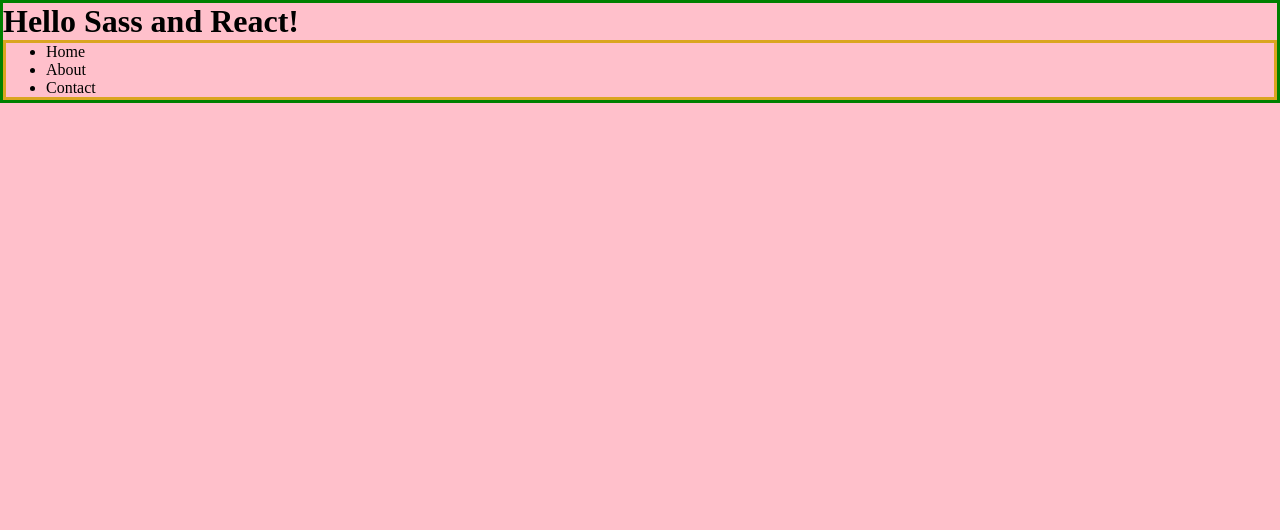
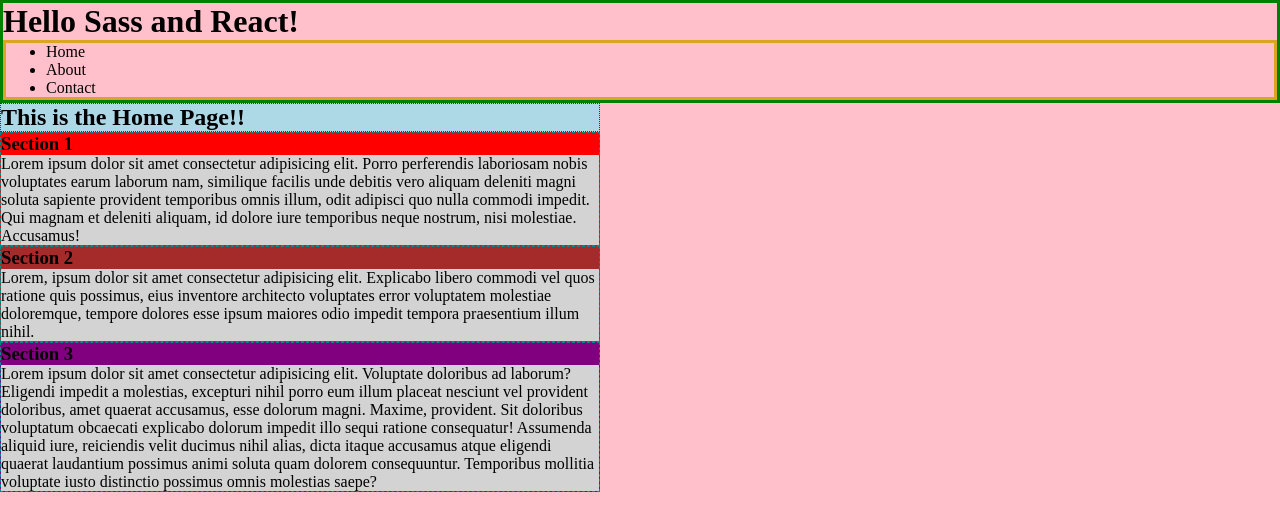
Before and after one commit to franco-ortega/demo-sass-02-react, a React (Create React App) app: page / in a window 1280 px wide. Shown: the top 530 px of the page. Built offline with nearby package versions, Linux system fonts and the light colour scheme.

Commit message:
add Home

```diff
--- a/src/App.jsx
+++ b/src/App.jsx
@@ -1,11 +1,13 @@
 import React from 'react';
 import Header from './components/header/Header';
+import Home from './components/home/Home';
 import './scss/App.scss';
 
 const App = () => {
   return (
     <div>
       <Header />
+      <Home />
     </div>
   )
 }
--- a/src/components/home/Home.jsx
+++ b/src/components/home/Home.jsx
@@ -0,0 +1,32 @@
+import React from 'react';
+import styles from './Home.module.scss';
+
+const Home = () => {
+  return (
+    <main className={styles.Home}>
+      <header>
+        <h2>This is the Home Page!!</h2>
+      </header>
+      <section>
+        <h3>Section 1</h3>
+        <p>
+          Lorem ipsum dolor sit amet consectetur adipisicing elit. Porro perferendis laboriosam nobis voluptates earum laborum nam, similique facilis unde debitis vero aliquam deleniti magni soluta sapiente provident temporibus omnis illum, odit adipisci quo nulla commodi impedit. Qui magnam et deleniti aliquam, id dolore iure temporibus neque nostrum, nisi molestiae. Accusamus!
+        </p>
+      </section>
+      <section>
+        <h3>Section 2</h3>
+        <p>
+          Lorem, ipsum dolor sit amet consectetur adipisicing elit. Explicabo libero commodi vel quos ratione quis possimus, eius inventore architecto voluptates error voluptatem molestiae doloremque, tempore dolores esse ipsum maiores odio impedit tempora praesentium illum nihil.
+        </p>
+      </section>
+      <section>
+        <h3>Section 3</h3>
+        <p>
+          Lorem ipsum dolor sit amet consectetur adipisicing elit. Voluptate doloribus ad laborum? Eligendi impedit a molestias, excepturi nihil porro eum illum placeat nesciunt vel provident doloribus, amet quaerat accusamus, esse dolorum magni. Maxime, provident. Sit doloribus voluptatum obcaecati explicabo dolorum impedit illo sequi ratione consequatur! Assumenda aliquid iure, reiciendis velit ducimus nihil alias, dicta itaque accusamus atque eligendi quaerat laudantium possimus animi soluta quam dolorem consequuntur. Temporibus mollitia voluptate iusto distinctio possimus omnis molestias saepe?
+        </p>
+      </section>
+    </main>
+  )
+}
+
+export default Home;
--- a/src/components/home/Home.module.scss
+++ b/src/components/home/Home.module.scss
@@ -0,0 +1,29 @@
+
+.Home {
+  background-color: lightblue;
+  width: 75ch;
+
+  header {
+    border: thin dotted purple;
+  }
+
+  section {
+    border: thin dashed darkcyan;
+  }
+
+  section:nth-child(2) {
+    background: red;
+  }
+
+  section:nth-child(3) {
+    background: brown;
+  }
+
+  section:last-child {
+    background: purple;
+  }
+
+  p {
+    background: lightgray;
+  }
+}
```
